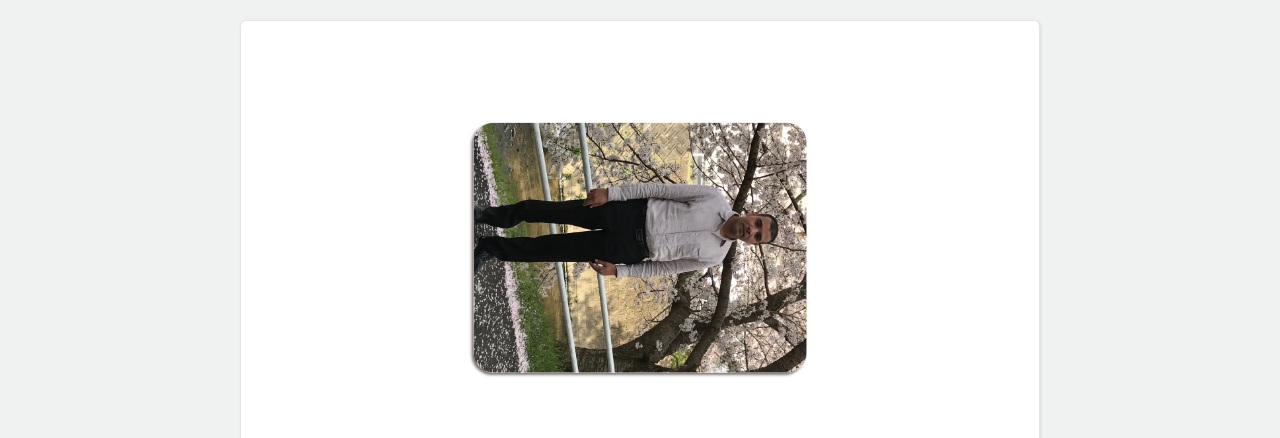
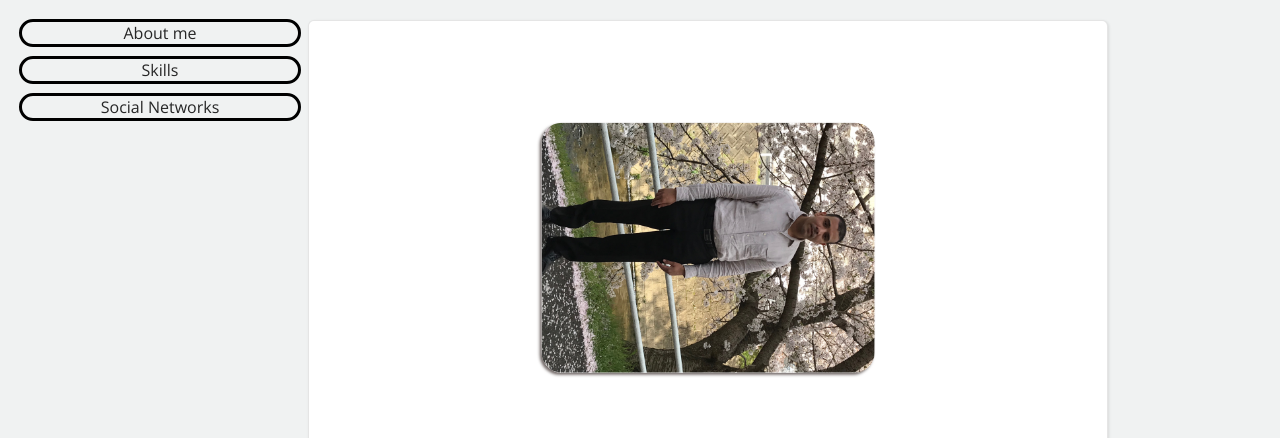
Before and after one commit to oladhari/profile, a plain HTML site: page index.html in a window 1280 px wide. Shown: the top 438 px of the page. Drawn offline with nearby package versions, Linux system fonts and the light colour scheme.

Commit message:
added a fixed slidebar

```diff
--- a/index.html
+++ b/index.html
@@ -9,15 +9,26 @@
     <title>Ladhari Oussama</title>
   </head>
   <body>
+    <div id="sidebar">
+      <div class="sidebar-content">
+        <a href="#aboutme">About me</a>
+      </div>
+      <div class="sidebar-content">
+        <a href="#skills">Skills</a>
+      </div>
+      <div class="sidebar-content">
+        <a href="#socialnetworks">Social Networks</a>
+      </div>
+    </div>
     <div class="container">
       <div class="intro">
         <img id="profile-pic" src="images/oussama.jpg" alt="profile picture">
-        <h1>LADHARI OUSSAMA</h1>
+        <h1 id="aboutme">LADHARI OUSSAMA</h1>
         <p>Lewagon alumni web developer. My passion is to keep learning coding and be skilled programmer in the future.</p>
         <a target="_blank" href="#" class="btn-red">See for yourself</a>
       </div>
         <div class="card">
-          <h3>Programming Language Skills</h3>
+          <h3 id="skills">Programming Language Skills</h3>
             <ul class="images-nopadding">
               <li>
                 <a target="_blank" href="https://developer.mozilla.org/en-US/docs/Web/HTML"><img class="smaller-clickable" src="images/HTML-5-01.jpg" alt="HTML"></a>
@@ -80,7 +91,7 @@
           <p>This page has been coded during <a id="text-redesign" target="_blank" href="https://www.lewagon.com/program">the FullStack program @LeWagon</a>. That was probably the best experience of my entire life.</p>
         </div>
 
-      <div class="card">
+      <div id="socialnetworks" class="card">
           <ul class="footer">
             <li>
               <a target="_blank" href="https://linkedin.com/in/oussama-ladhari">
--- a/style.css
+++ b/style.css
@@ -25,6 +25,7 @@ li{
 .container{
   width: 800px;
   margin: 20px auto;
+  margin-left: 300px;
 }
 .intro{
   padding-top: 60px;
@@ -88,6 +89,23 @@ li{
 .footer, .images-nopadding{
   padding: 0px;
 }
+#sidebar{
+  width: 300px;
+  position: fixed;
+  top: 10px;
+  left: 10px;
+}
+.sidebar-content{
+  margin: 9px;
+  border: solid;
+  border-radius: 30px;
+  text-align: center;
+}
+.sidebar-content:hover{
+  background-color: white;
+  color:black;
+  cursor:pointer;
+}
 
 @media (max-width: 960px) {
   /* For a screen < 960px, this CSS will be read */
```
